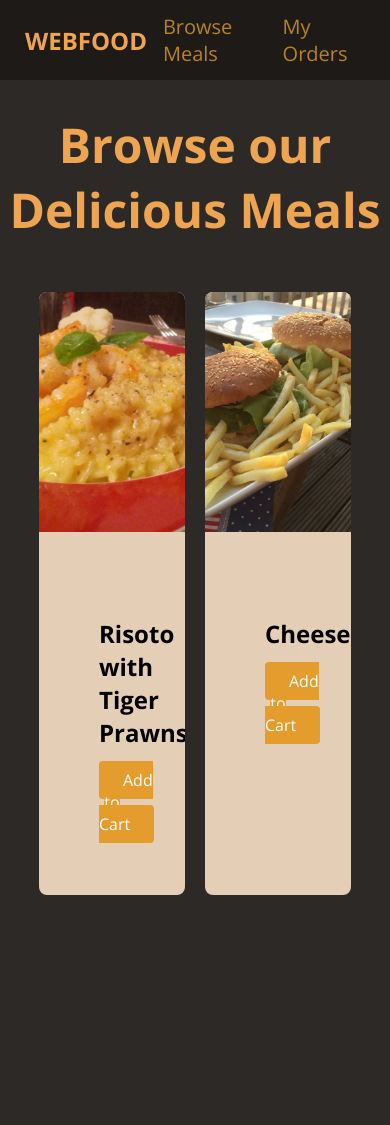
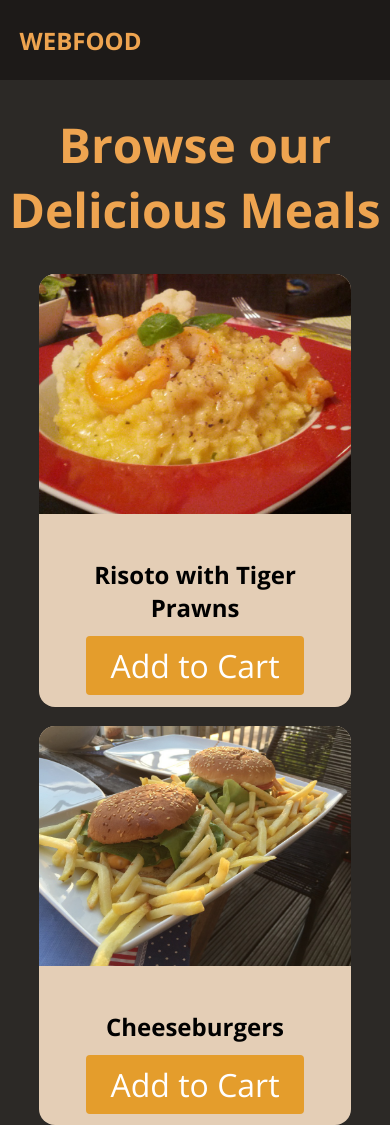
Before and after one commit to Bosscavin/restaurant-website, a plain HTML site: page index.html in a window 390 px wide. Before the commit the page ends 945 px from the top, so only its background shows below. Drawn offline with nearby package versions, Linux system fonts and the light colour scheme.

Commit message:
added media query

```diff
--- a/style.css
+++ b/style.css
@@ -13,12 +13,12 @@ li {
 }
 
 #main-header {
-    height: 80px;
+    height: 5rem;
     display: flex;
     justify-content: space-between;
     align-items: center;
     background-color: rgb(29, 26, 24);
-    padding: 0 25px;
+    padding: 0 5%;
 }
 
 #main-header ul {
@@ -29,12 +29,12 @@ li {
 }
 
 #main-header li {
-    margin: 0 16px;
+    margin: 0 1rem;
 }
 
 #main-header nav a {
     color: rgb(185, 131, 31);
-    font-size: 20px;
+    font-size: 1.25rem;
 }
 
 #main-header nav a:hover,
@@ -43,7 +43,7 @@ li {
 }
 
 #logo {
-    font-size: 24px;
+    font-size: 1.5rem;
     font-weight: bold;
     color: rgb(238, 164, 80);
     text-transform: uppercase;
@@ -52,44 +52,60 @@ li {
 main h1 {
     text-align: center;
     color: rgb(238, 164, 80);
-    font-size: 48px;
+    font-size: 3rem;
 }
 
 #latest-products {
     width: 80%;
-    margin: 50px auto;
+    margin: 2rem auto;
 }
 
 #latest-products ul {
     display: grid;
     grid-template-columns: repeat(2, 1fr);
-    gap: 20px;
+    gap: 1.2rem;
     margin: 0;
     padding: 0;
 }
 
+@media (max-width: 48rem) {
+
+    #main-header nav {
+        display: none;
+    }
+
+    h2 {
+        font-size: 1.5rem;
+    }
+
+    #latest-products ul {
+        grid-template-columns: 100%;
+    }
+}
+
 .food-item {
     background-color: rgb(228, 206, 182);
-    border-radius: 8px;
+    border-radius: 16px;
     overflow: hidden;
 }
 
 .food-item img {
-    height: 240px;
+    height: 15rem;
     width: 100%;
     object-fit: cover;
 }
 
 .food-item-content {
-    padding: 60px;
+    padding: 1.2rem;
     text-align: center;
+    font-size: 200%;
 }
 
 .btn {
     background-color: rgb(228, 157, 44);
     color: white;
     border-radius: 4px;
-    padding: 8px 24px;
+    padding: 0.5rem 1.5rem;
 }
 
 .btn:hover,
```
